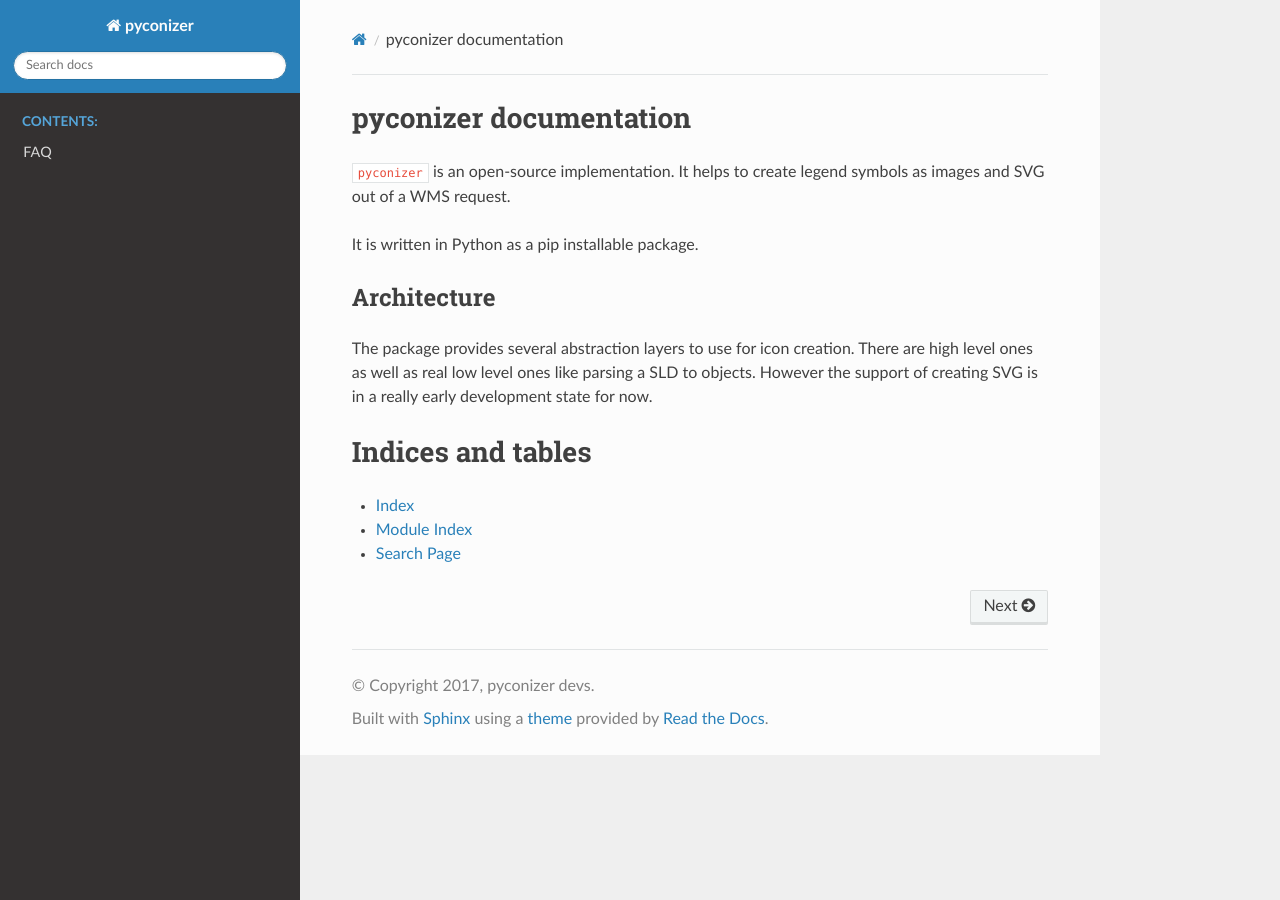
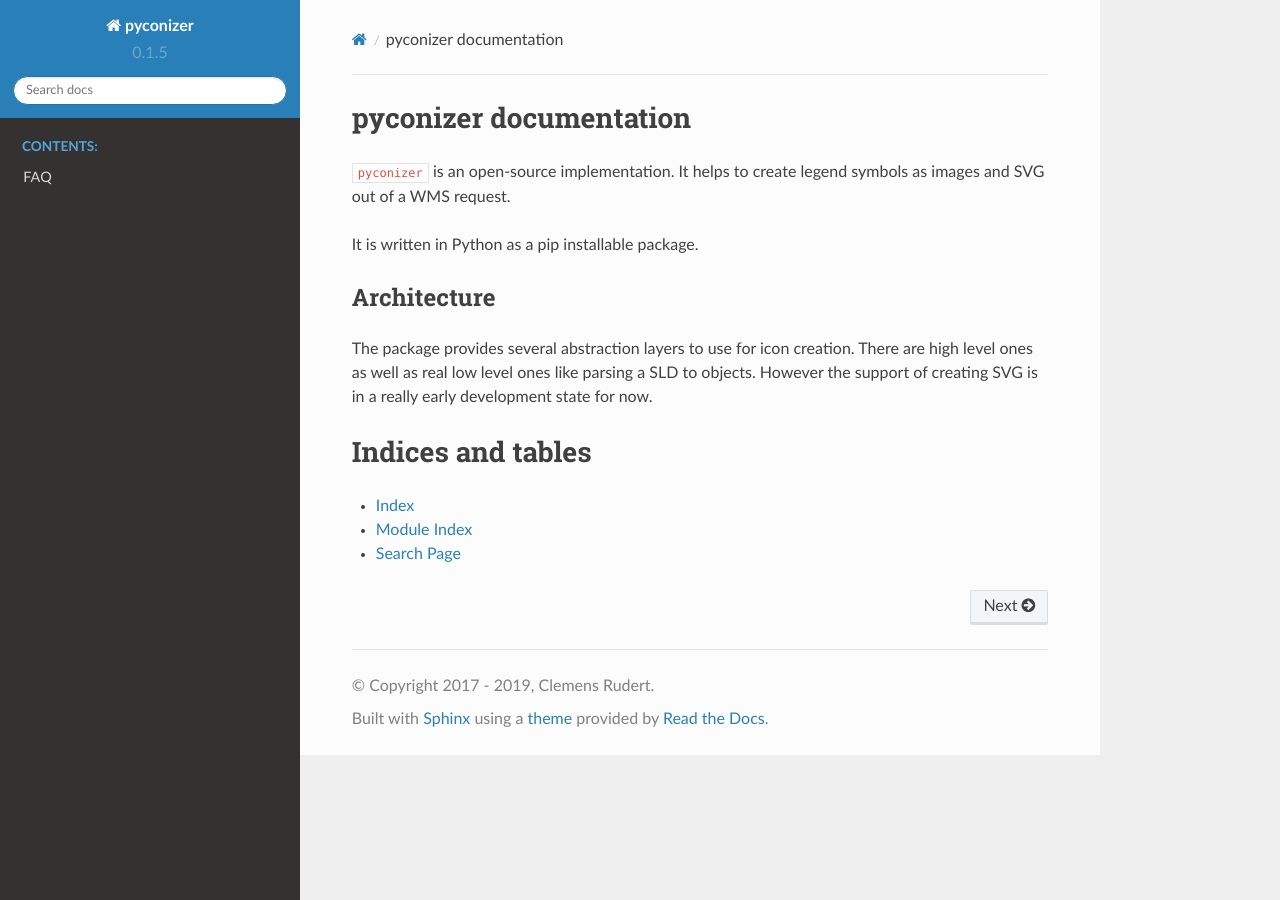
Before and after one commit to openoereb/pyconizer, a Sphinx documentation site: the page built from doc/source/index.rst, in a window 1280 px wide. Built offline with Sphinx 7.4.7 and the Read the Docs theme 2.0.0, drawn with Linux system fonts in a browser that asks for light colours.

```diff
--- a/doc/source/conf.py
+++ b/doc/source/conf.py
@@ -1,6 +1,6 @@
 # -*- coding: utf-8 -*-
 #
-# OEREB documentation build configuration file, created by
+# Pyconizer documentation build configuration file, created by
 # sphinx-quickstart on Tue May  9 09:50:33 2017.
 #
 # This file is execfile()d with the current directory set to its
@@ -39,7 +39,7 @@ extensions = [
 ]
 
 # Add any paths that contain templates here, relative to this directory.
-templates_path = ['doc/_buildtemplates']
+templates_path = ['_templates']
 
 # The suffix(es) of source filenames.
 # You can specify multiple suffix as a list of string:
@@ -51,18 +51,19 @@ source_suffix = '.rst'
 master_doc = 'index'
 
 # General information about the project.
+title = u'Pyconizer Documentation'
 project = u'pyconizer'
-copyright = u'2017, pyconizer devs'
-author = u'pyconizer devs'
+copyright = u'2017 - 2019, Clemens Rudert'
+author = u'Clemens Rudert'
 
 # The version info for the project you're documenting, acts as replacement for
 # |version| and |release|, also used in various other places throughout the
 # built documents.
 #
 # The short X.Y version.
-version = u''
+version = u'0.1.5'
 # The full version, including alpha/beta/rc tags.
-release = u''
+release = u'0.1.5'
 
 # The language for content autogenerated by Sphinx. Refer to documentation
 # for a list of supported languages.
@@ -101,7 +102,7 @@ html_show_sourcelink = False
 # Add any paths that contain custom static files (such as style sheets) here,
 # relative to this directory. They are copied after the builtin static files,
 # so a file named "default.css" will overwrite the builtin "default.css".
-html_static_path = ['doc/_buildstatic']
+html_static_path = ['_static']
 
 
 # -- Options for HTMLHelp output ------------------------------------------
@@ -115,11 +116,11 @@ htmlhelp_basename = 'Pyconizer'
 latex_elements = {
     # The paper size ('letterpaper' or 'a4paper').
     #
-    # 'papersize': 'letterpaper',
+    'papersize': 'letterpaper',
 
     # The font size ('10pt', '11pt' or '12pt').
     #
-    # 'pointsize': '10pt',
+    'pointsize': '10pt',
 
     # Additional stuff for the LaTeX preamble.
     #
@@ -134,7 +135,7 @@ latex_elements = {
 # (source start file, target name, title,
 #  author, documentclass [howto, manual, or own class]).
 latex_documents = [
-    (master_doc, 'PYCONIZER.tex', u'Pyconizer Documentation', u'pyconizer devs', 'manual'),
+    (master_doc, 'PYCONIZER.tex', title, author, 'manual'),
 ]
 
 
@@ -143,7 +144,7 @@ latex_documents = [
 # One entry per manual page. List of tuples
 # (source start file, name, description, authors, manual section).
 man_pages = [
-    (master_doc, 'pyconizer', u'PYCONIZER Documentation', [author], 1)
+    (master_doc, 'pyconizer', title, [author], 1)
 ]
 
 
@@ -156,7 +157,7 @@ texinfo_documents = [
     (
         master_doc,
         'PYCONIZER',
-        u'PYCONIZER Documentation',
+        title,
         author,
         'PYCONIZER', 'Simple tool to extract single legend symbols from a WMS.',
         'Miscellaneous'
--- a/doc/source/index.rst
+++ b/doc/source/index.rst
@@ -1,6 +1,6 @@
 
 pyconizer documentation
-=========================================
+=======================
 
 .. toctree::
    :caption: Contents:
--- a/setup.py
+++ b/setup.py
@@ -22,7 +22,7 @@ tests_require = [
 ]
 
 setup(name='pyconizer',
-      version='0.1.4',
+      version='0.1.5',
       description='pyconizer a small package to create svg legends out of WMS via SLD',
       long_description=README + '\n\n' + CHANGES,
       classifiers=[
```
Also changed, not shown: .travis.yml (added), 1 other file.
